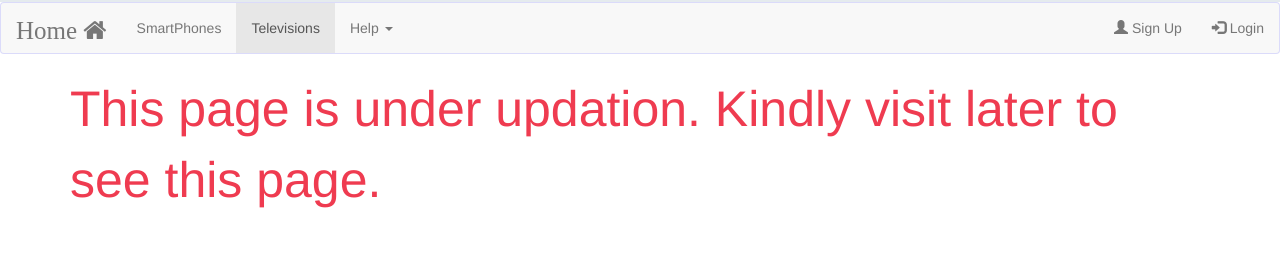
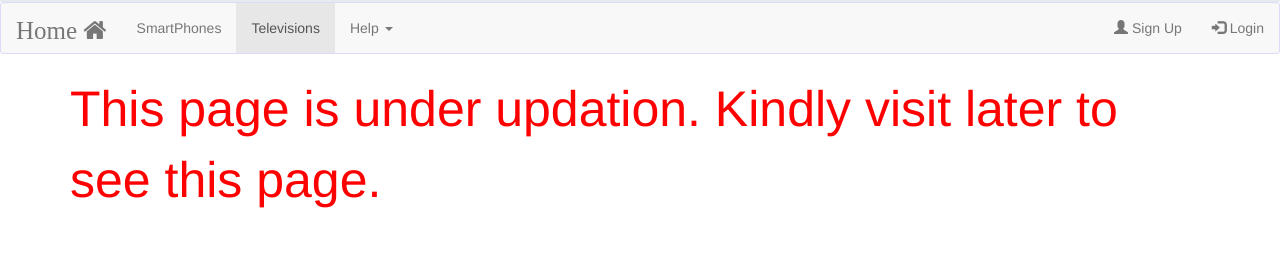
Before and after one commit to elangotechnologies/OffersPromo_Website, a plain HTML site: page UnderDevelopment.html in a window 1280 px wide. Shown: the part 68-322 px from the top of the page. Drawn offline with nearby package versions, Linux system fonts and the light colour scheme.

Commit message:
text commit

```diff
--- a/UnderDevelopment.html
+++ b/UnderDevelopment.html
@@ -68,7 +68,7 @@
 
 	<div class="container">
 
-		<p style="font-size: 50px; color: #EF3B50"> This page is under updation. Kindly visit later to see this page.</p>
+		<p style="font-size: 50px; color: red"> This page is under updation. Kindly visit later to see this page.</p>
 
 	</div>
 
```
